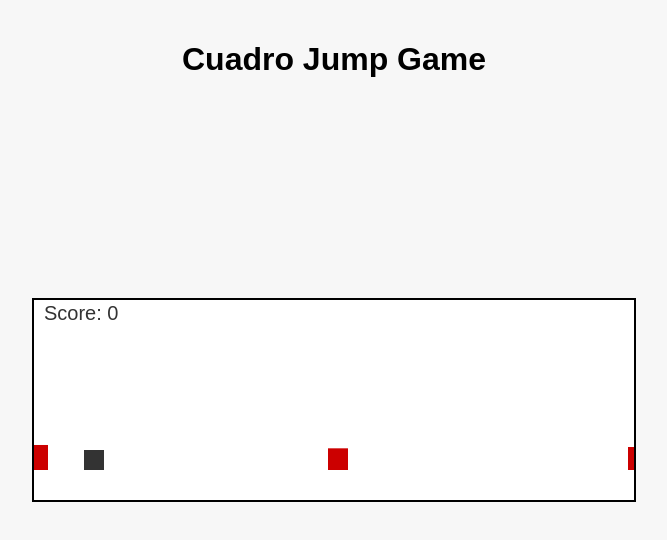
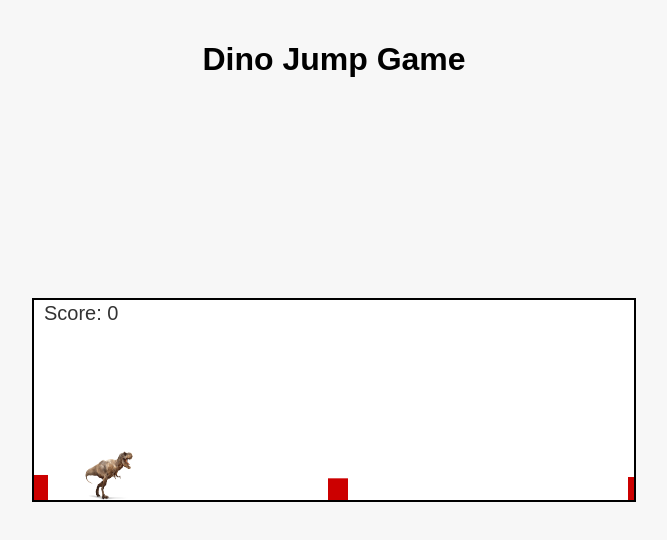
Before and after one commit to gcp-ykr/cuadro-jump-game, a plain HTML site: page index.html in a window 1280 px wide. Shown: the whole page, without its empty margins (306-973 px from the left). Drawn offline with Linux system fonts and the light colour scheme.

Commit message:
improved game to dino jump experience

```diff
--- a/index.html
+++ b/index.html
@@ -3,7 +3,7 @@
 <head>
     <meta charset="UTF-8">
     <meta name="viewport" content="width=device-width, initial-scale=1.0">
-    <title>Cuadro Jump Game</title>
+    <title>Dino Jump Game</title>
     <style>
         body {
             display: flex;
@@ -26,19 +26,22 @@
     </style>
 </head>
 <body>
-    <h1>Cuadro Jump Game</h1>
+    <h1>Dino Jump Game</h1>
     <canvas id="gameCanvas" width="600" height="200"></canvas>
     <script>
         const canvas = document.getElementById('gameCanvas');
         const ctx = canvas.getContext('2d');
 
+        // Load T-Rex image
+        const trexImage = new Image();
+        trexImage.src = 'trexdinopng.png';
+
         // Player
         const player = {
             x: 50,
             y: 150,
-            width: 20,
-            height: 20,
-            color: '#333',
+            width: 50,  // Increased size for the T-Rex
+            height: 50, // Increased size for the T-Rex
             velocityY: 0,
             isJumping: false
         };
@@ -49,8 +52,7 @@
         let score = 0;
 
         function drawPlayer() {
-            ctx.fillStyle = player.color;
-            ctx.fillRect(player.x, player.y, player.width, player.height);
+            ctx.drawImage(trexImage, player.x, player.y, player.width, player.height);
         }
 
         function drawObstacles() {
@@ -85,7 +87,7 @@
                 const obstacleHeight = Math.random() * 30 + 20;
                 obstacles.push({
                     x: canvas.width,
-                    y: 170 - obstacleHeight,
+                    y: canvas.height - obstacleHeight, // Place obstacle on the floor
                     width: 20,
                     height: obstacleHeight
                 });
```
Also changed, not shown: trexdinopng.png (added).
